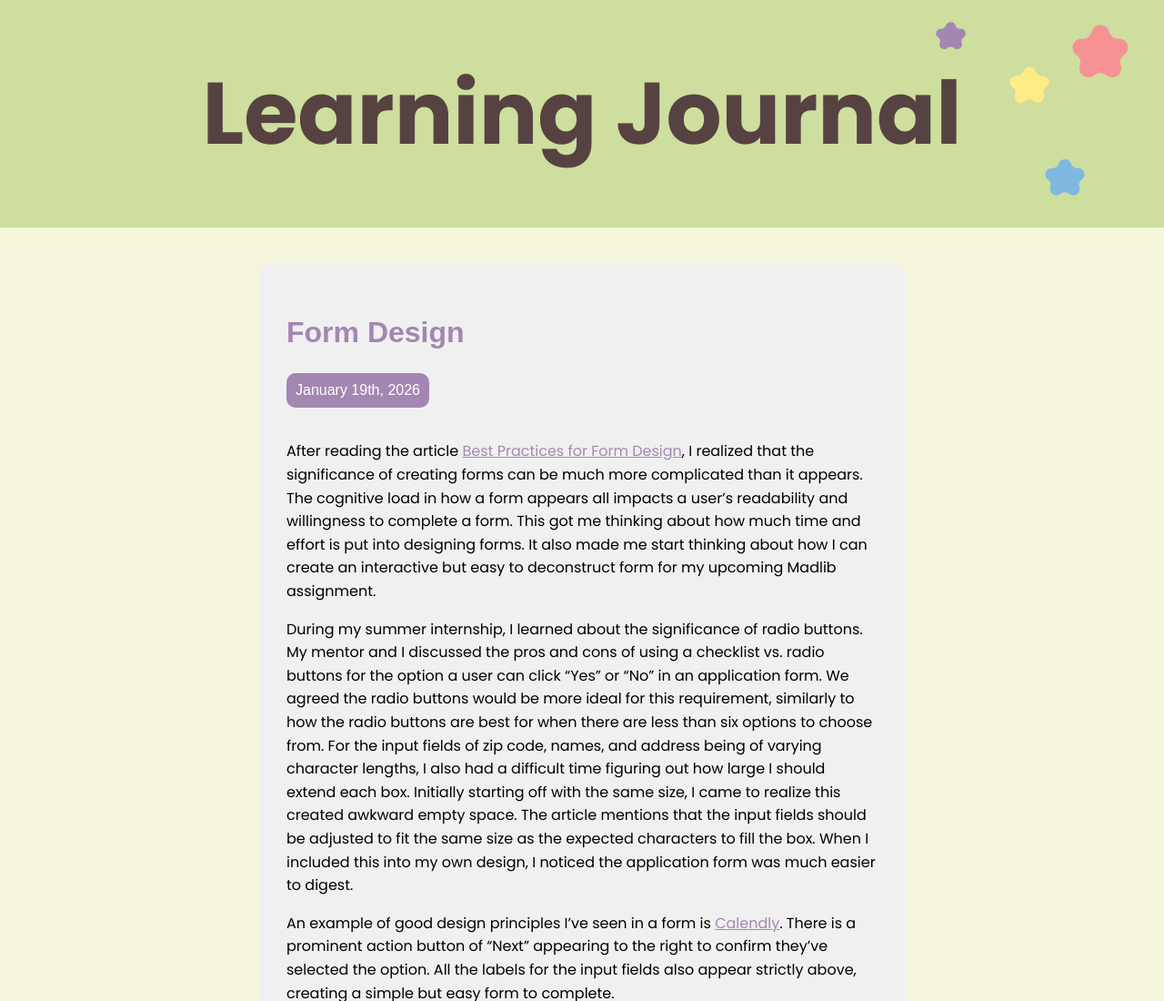
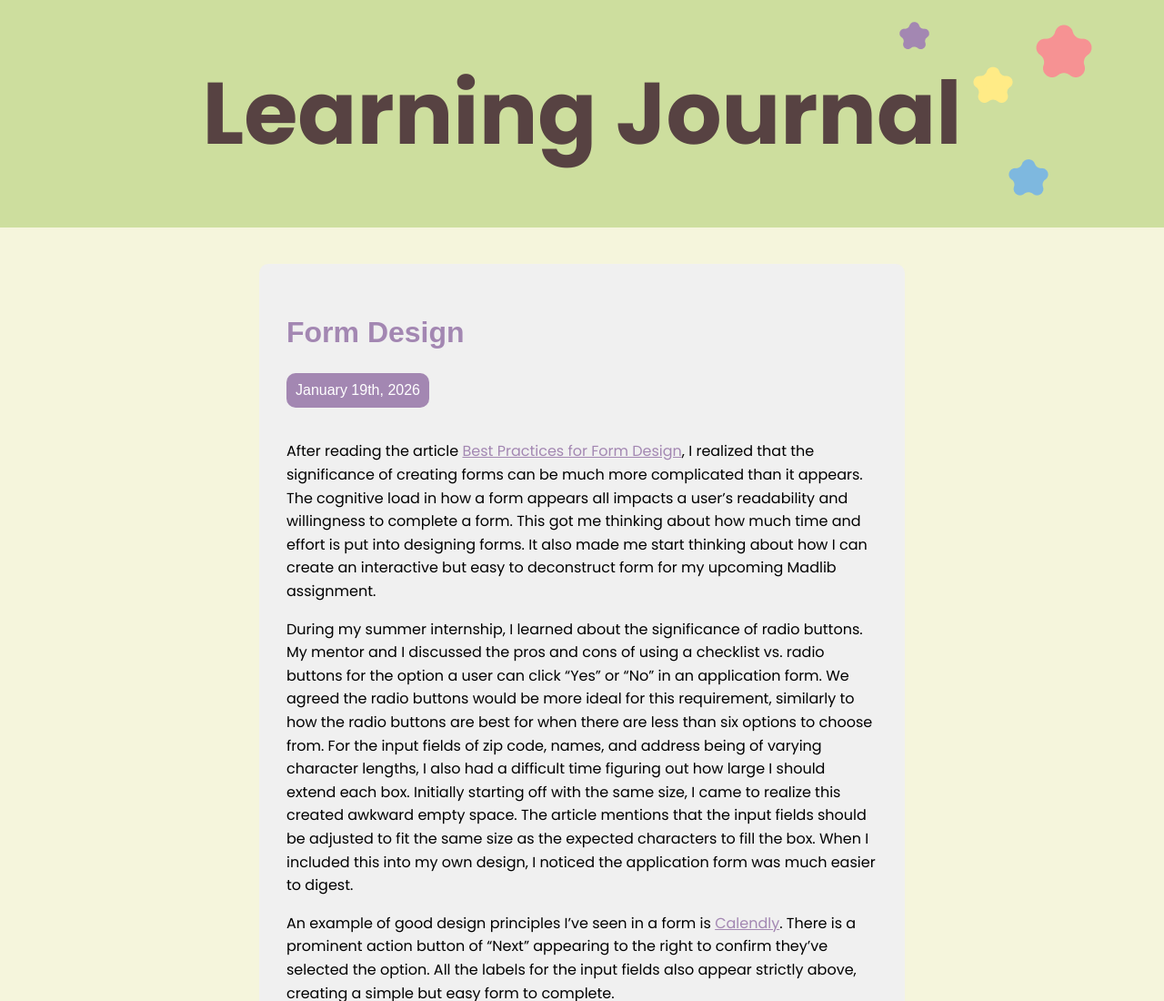
Before and after one commit to pchiay/github, a plain HTML site: page journal/index.html in a window 1280 px wide. Shown: the top 1100 px of the page at 91% size. Drawn offline with nearby package versions, Linux system fonts and the light colour scheme; a web font is replaced by a local one.

Commit message:
fixed the 1200px banner issue in viewport

```diff
--- a/journal/styles.css
+++ b/journal/styles.css
@@ -1,6 +1,7 @@
 #banner{
     height: 250px;
-    background-color: #CDDE9E;
+    max-width: 1200px;
+    margin: auto;
     display: flex;
     justify-content: center;
     align-items: center;
@@ -11,6 +12,10 @@
 #banner h1{
     color: #574242;
     z-index: 1;
+}
+
+header{
+      background-color: #CDDE9E;
 }
 
 .Stars{
```
